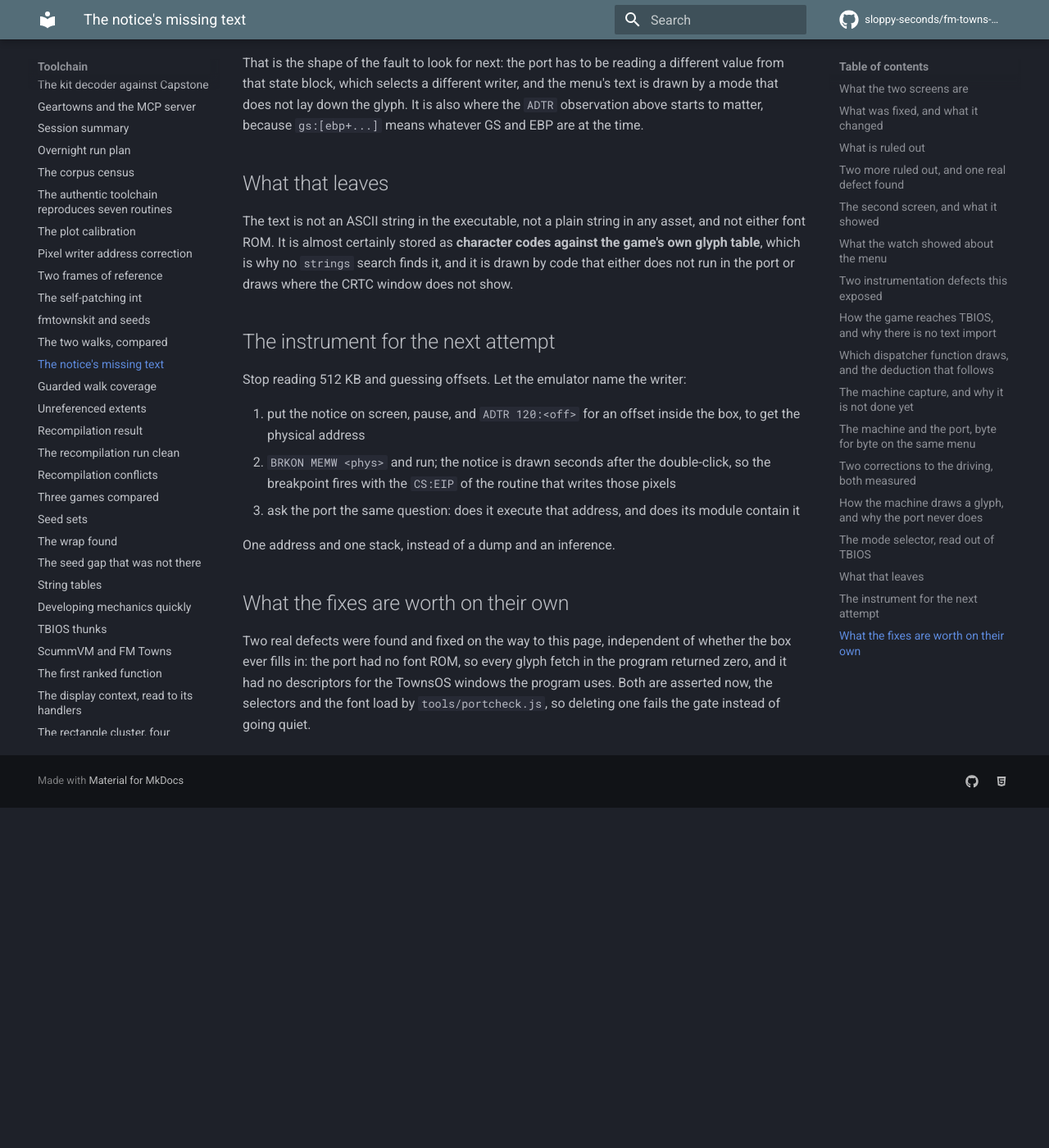
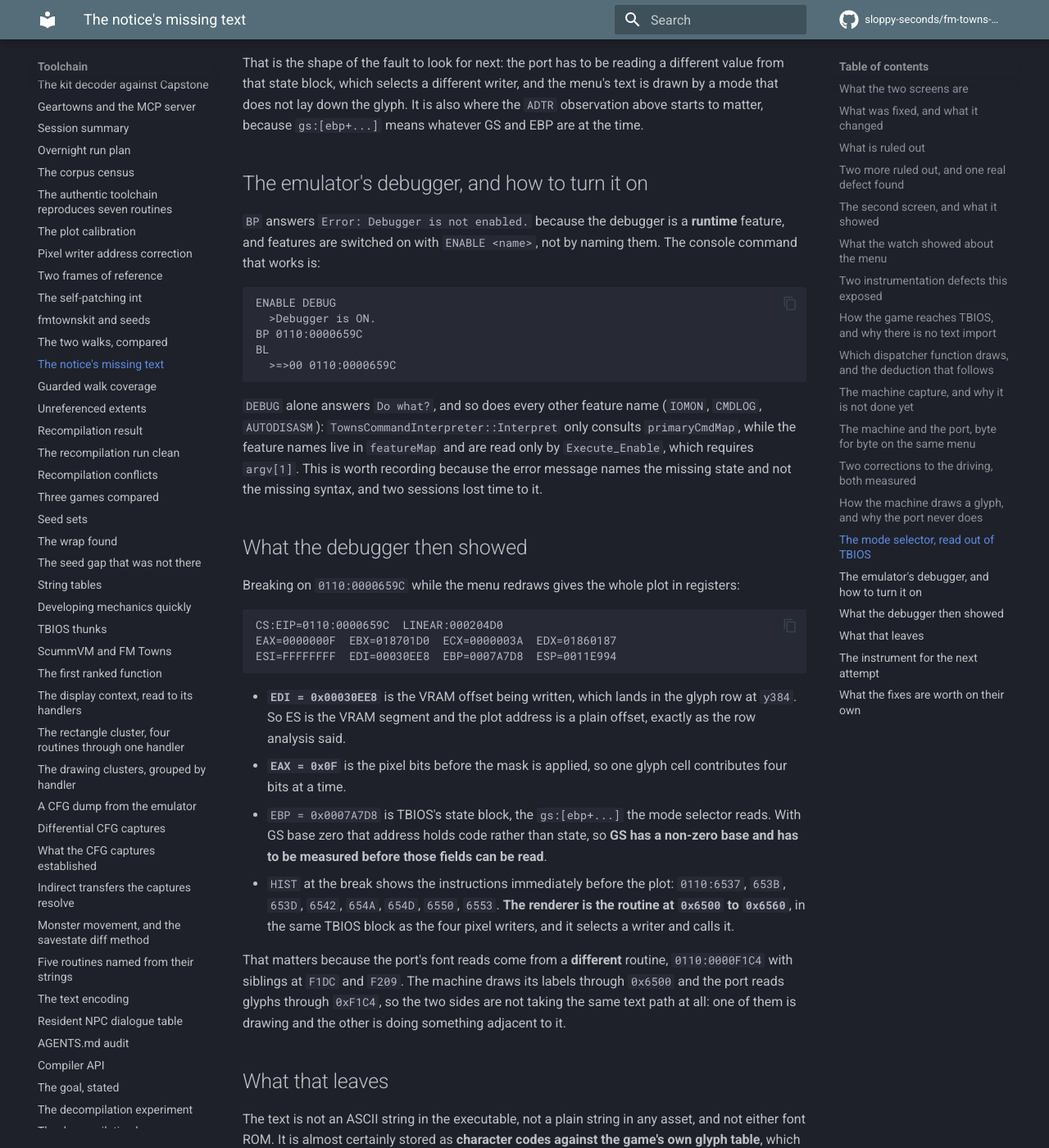
Before and after one commit to sloppy-seconds/fm-towns-ultima, an MkDocs documentation site: the page built from docs/port-missing-text.md, in a window 1280 px wide and 1400 px high, scrolled down 10341 px. Shown: the whole window at 82% size. Built offline with MkDocs 1.6.1 and Material for MkDocs 9.7.7, drawn with Linux system fonts in a browser that asks for light colours; comment, search, counter and statistics services are not loaded; before the commit the page ends 11326 px from its top, so only the background shows below that.

Commit message:
ENABLE DEBUG: the emulator's debugger, and what it showed
BP answered 'Error: Debugger is not enabled.' because the debugger is a runtime feature and features are switched
on with ENABLE <name>, never by naming them. 'ENABLE DEBUG' prints 'Debugger is ON.' and BP then arms. DEBUG alone,
like IOMON, CMDLOG and AUTODISASM, answers 'Do what?' because Interpret only consults primaryCmdMap while the feature
names live in featureMap and are read only by Execute_Enable, which requires argv[1]. The error names the missing
state rather than the missing syntax.

Breaking on 0110:0000659C while the menu redraws gives the plot in registers. EDI=0x00030EE8 is the VRAM offset being
written, in the glyph row at y384, so ES is the VRAM segment and the address is a plain offset. EAX=0x0000000F is the
pixel bits before masking. EBP=0x0007A7D8 is TBIOS's state block, and since a GS base of zero lands in code there,
GS has a non-zero base that has to be measured before those fields can be read.

HIST at the break shows 0110:6537, 653B, 653D, 6542, 654A, 654D, 6550 and 6553 immediately before the plot: the
renderer is the routine at 0x6500 to 0x6560, in the same TBIOS block as the pixel writers. The port's font reads come
from 0110:0000F1C4 instead, so the two sides are not taking the same text path, which is the thing to chase next.

````diff
--- a/docs/port-missing-text.md
+++ b/docs/port-missing-text.md
@@ -331,6 +331,47 @@ That is the shape of the fault to look for next: the port has to be reading a di
 which selects a different writer, and the menu's text is drawn by a mode that does not lay down the glyph. It is also
 where the `ADTR` observation above starts to matter, because `gs:[ebp+...]` means whatever GS and EBP are at the time.
 
+## The emulator's debugger, and how to turn it on
+
+`BP` answers `Error: Debugger is not enabled.` because the debugger is a **runtime** feature, and features are switched
+on with `ENABLE <name>`, not by naming them. The console command that works is:
+
+```
+ENABLE DEBUG
+  >Debugger is ON.
+BP 0110:0000659C
+BL
+  >=>00 0110:0000659C
+```
+
+`DEBUG` alone answers `Do what?`, and so does every other feature name (`IOMON`, `CMDLOG`, `AUTODISASM`):
+`TownsCommandInterpreter::Interpret` only consults `primaryCmdMap`, while the feature names live in `featureMap` and are
+read only by `Execute_Enable`, which requires `argv[1]`. This is worth recording because the error message names the
+missing state and not the missing syntax, and two sessions lost time to it.
+
+## What the debugger then showed
+
+Breaking on `0110:0000659C` while the menu redraws gives the whole plot in registers:
+
+```
+CS:EIP=0110:0000659C  LINEAR:000204D0
+EAX=0000000F  EBX=018701D0  ECX=0000003A  EDX=01860187
+ESI=FFFFFFFF  EDI=00030EE8  EBP=0007A7D8  ESP=0011E994
+```
+
+- **`EDI = 0x00030EE8`** is the VRAM offset being written, which lands in the glyph row at `y384`. So ES is the VRAM
+  segment and the plot address is a plain offset, exactly as the row analysis said.
+- **`EAX = 0x0F`** is the pixel bits before the mask is applied, so one glyph cell contributes four bits at a time.
+- `EBP = 0x0007A7D8` is TBIOS's state block, the `gs:[ebp+...]` the mode selector reads. With GS base zero that address
+  holds code rather than state, so **GS has a non-zero base and has to be measured before those fields can be read**.
+- `HIST` at the break shows the instructions immediately before the plot: `0110:6537`, `653B`, `653D`, `6542`, `654A`,
+  `654D`, `6550`, `6553`. **The renderer is the routine at `0x6500` to `0x6560`**, in the same TBIOS block as the
+  four pixel writers, and it selects a writer and calls it.
+
+That matters because the port's font reads come from a **different** routine, `0110:0000F1C4` with siblings at `F1DC`
+and `F209`. The machine draws its labels through `0x6500` and the port reads glyphs through `0xF1C4`, so the two sides
+are not taking the same text path at all: one of them is drawing and the other is doing something adjacent to it.
+
 ## What that leaves
 
 The text is not an ASCII string in the executable, not a plain string in any asset, and not either font ROM. It is
````
